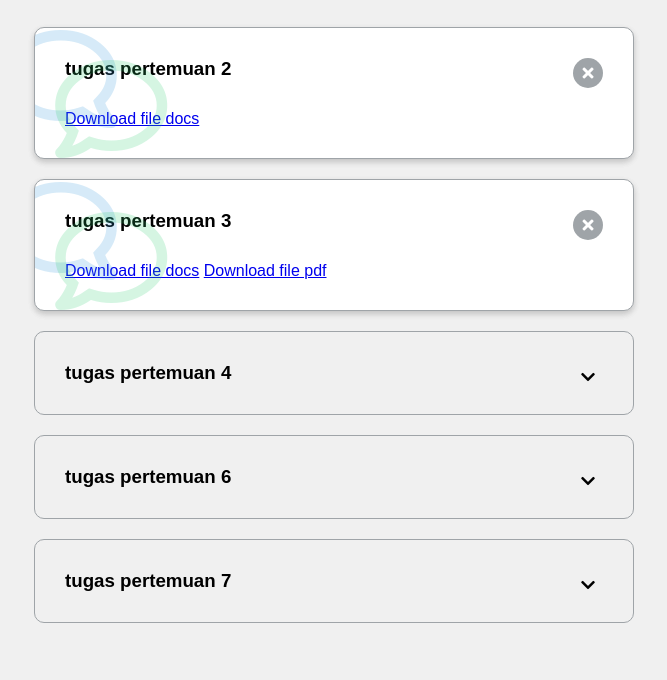
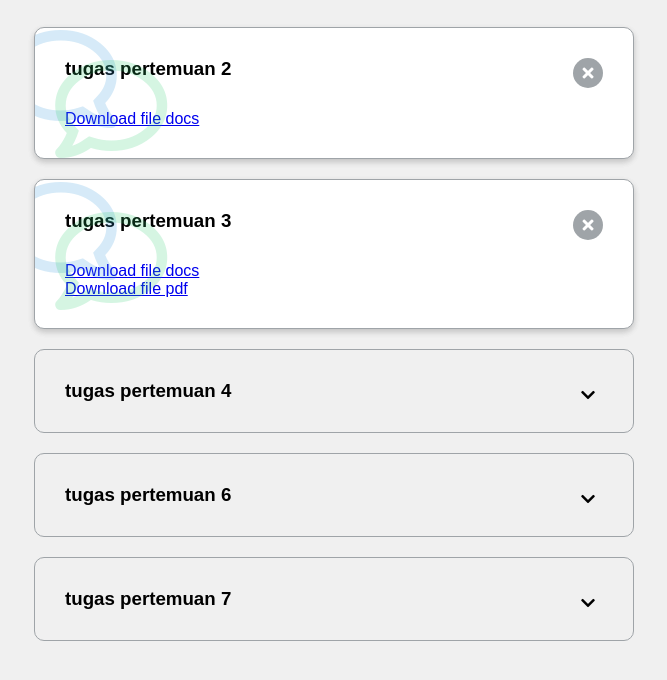
Before and after one commit to NoHeart6/web-tugas-sti, a plain HTML site: page tugas.html in a window 1280 px wide. Both pictures are taken after a click on the button 894 px from the left and 315 px from the top of the page. Shown: the part 90-770 px from the top of the page, without its empty margins (306-973 px from the left). Drawn offline with Linux system fonts and the light colour scheme; a web font is replaced by a local one.

Commit message:
Update tugas.html
Signed-off-by: NoHeart6 <81955782+NoHeart6@users.noreply.github.com>

```diff
--- a/tugas.html
+++ b/tugas.html
@@ -31,7 +31,8 @@
             tugas pertemuan 3
         </h3>
         <p class="faq-text">
-          <a href="tugas2.docx">Download file docs</a>
+          <a href="tugas2.docx">Download file docs</a> <br>
+
           <a href="tugas2.pdf">Download file pdf</a>
         </p>
         <button class="faq-toggle">
@@ -58,7 +59,7 @@
             tugas pertemuan 6
         </h3>
         <p class="faq-text">
-          <a href="tugas4.png">Download file png</a>
+          <a href="tugas4.png">Download file png</a> <br>
           <a href="tugas4.xlsx">Download file xlsx</a>
         </p>
         <button class="faq-toggle">
```
